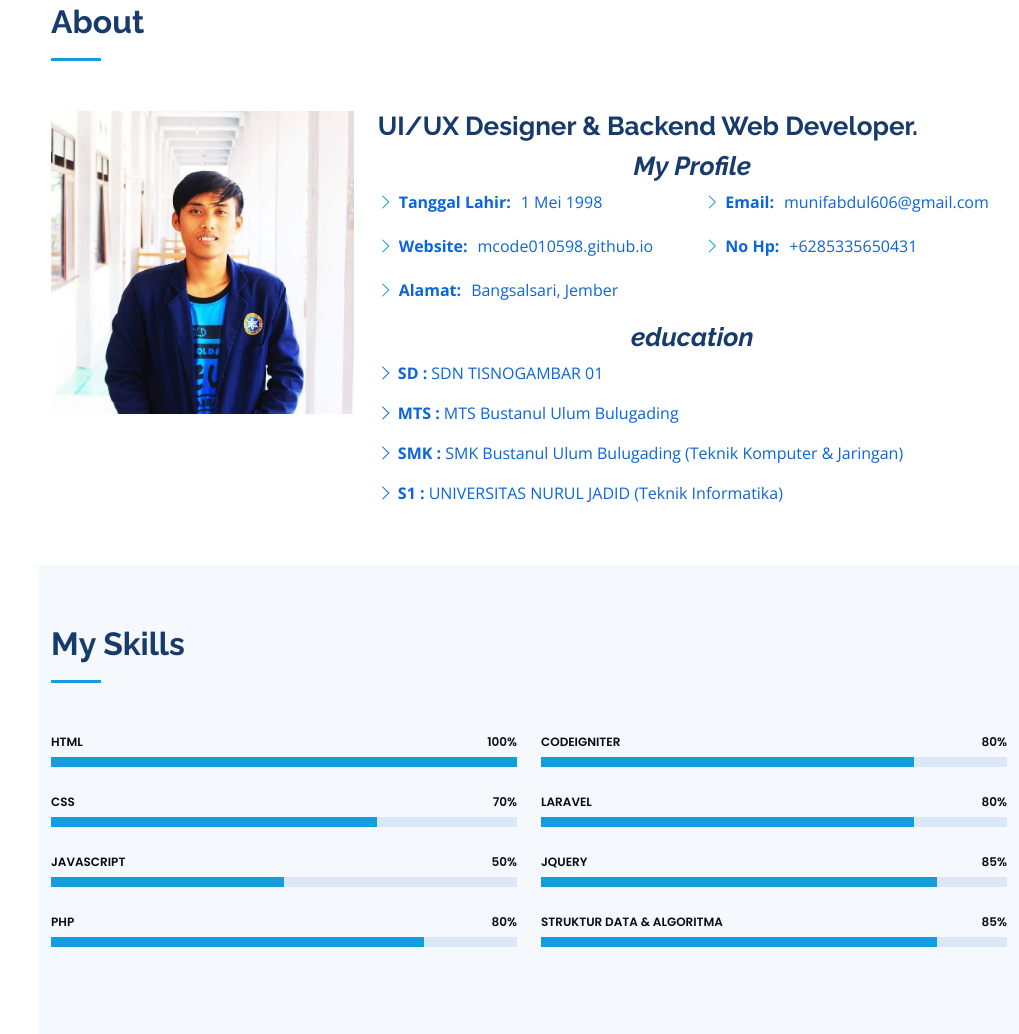
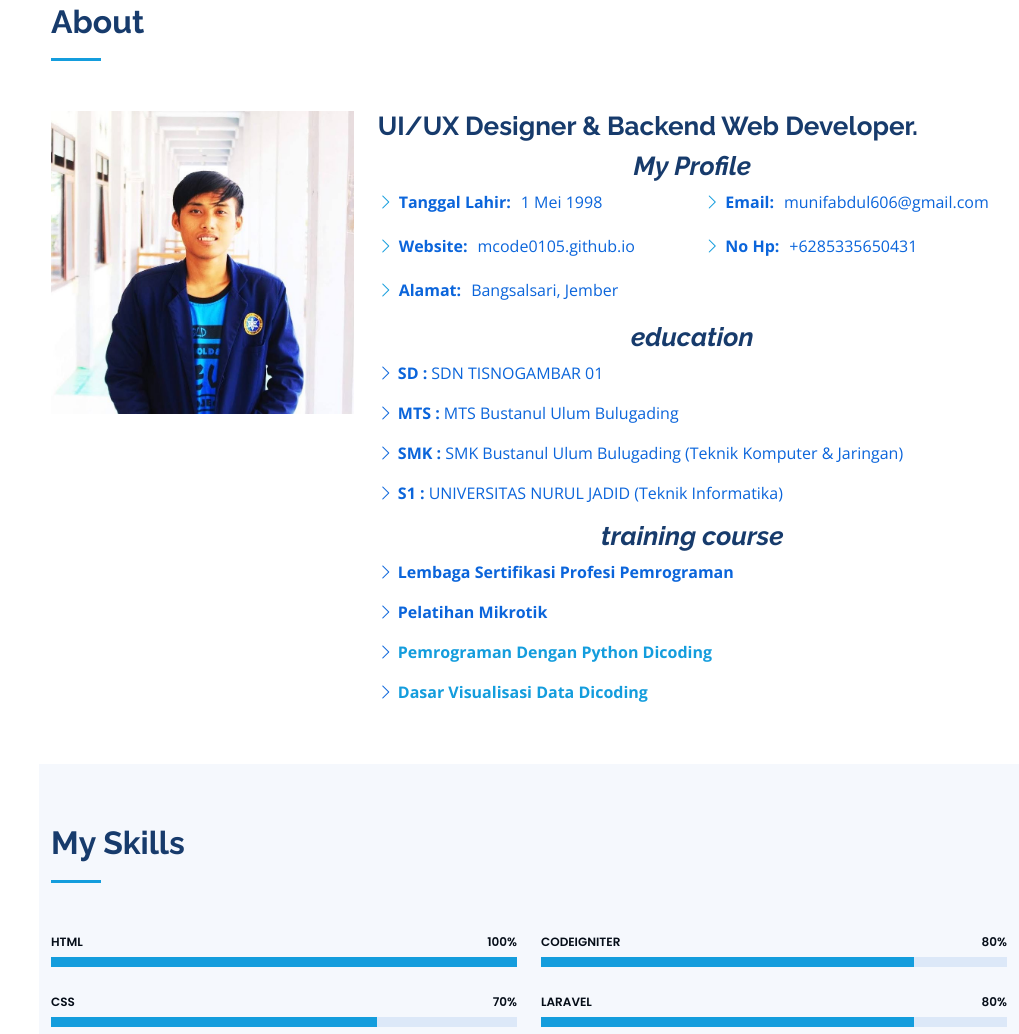
Before and after one commit to Mcode0105/mcode0105.github.io, a plain HTML site: page index.html in a window 1280 px wide. Shown: the part 857-1891 px from the top of the page, without its empty margins (261-1280 px from the left). Drawn offline with nearby package versions, Linux system fonts and the light colour scheme.

Commit message:
Update index.html

```diff
--- a/index.html
+++ b/index.html
@@ -109,7 +109,7 @@
               <div class="col-lg-6">
                 <ul>
                   <li><i class="bi bi-chevron-right"></i> <strong>Tanggal Lahir:</strong> <span>1 Mei 1998</span></li>
-                  <li><i class="bi bi-chevron-right"></i> <strong>Website:</strong> <span>mcode010598.github.io</span></li>
+                  <li><i class="bi bi-chevron-right"></i> <strong>Website:</strong> <span>mcode0105.github.io</span></li>
                   <li><i class="bi bi-chevron-right"></i> <strong>Alamat:</strong> <span>Bangsalsari, Jember</span></li>
                 </ul>
               </div>
@@ -127,6 +127,13 @@
             <p><i class="bi bi-chevron-right"></i> <strong> MTS :</strong> MTS Bustanul Ulum Bulugading </p>
             <p><i class="bi bi-chevron-right"></i> <strong> SMK :</strong> SMK Bustanul Ulum Bulugading (Teknik Komputer & Jaringan) </p>
             <p><i class="bi bi-chevron-right"></i> <strong> S1 :</strong> UNIVERSITAS NURUL JADID (Teknik Informatika)</p>
+            <h3 class="fst-italic text-center">
+              training course
+             </h3>
+            <p><i class="bi bi-chevron-right"></i> <strong> Lembaga Sertifikasi Profesi Pemrograman </strong> </p>
+            <p><i class="bi bi-chevron-right"></i> <strong>Pelatihan Mikrotik </strong></p>
+            <p><i class="bi bi-chevron-right"></i> <a href="https://www.dicoding.com/certificates/JMZVM0KMJZN9"> <strong>Pemrograman Dengan Python Dicoding</strong></a>  </p>
+            <p><i class="bi bi-chevron-right"></i> <a href="https://www.dicoding.com/certificates/N9ZODL0RRPG5"> <strong>Dasar Visualisasi Data Dicoding</strong></a>  </p>
           </div>
         </div>
 
```
